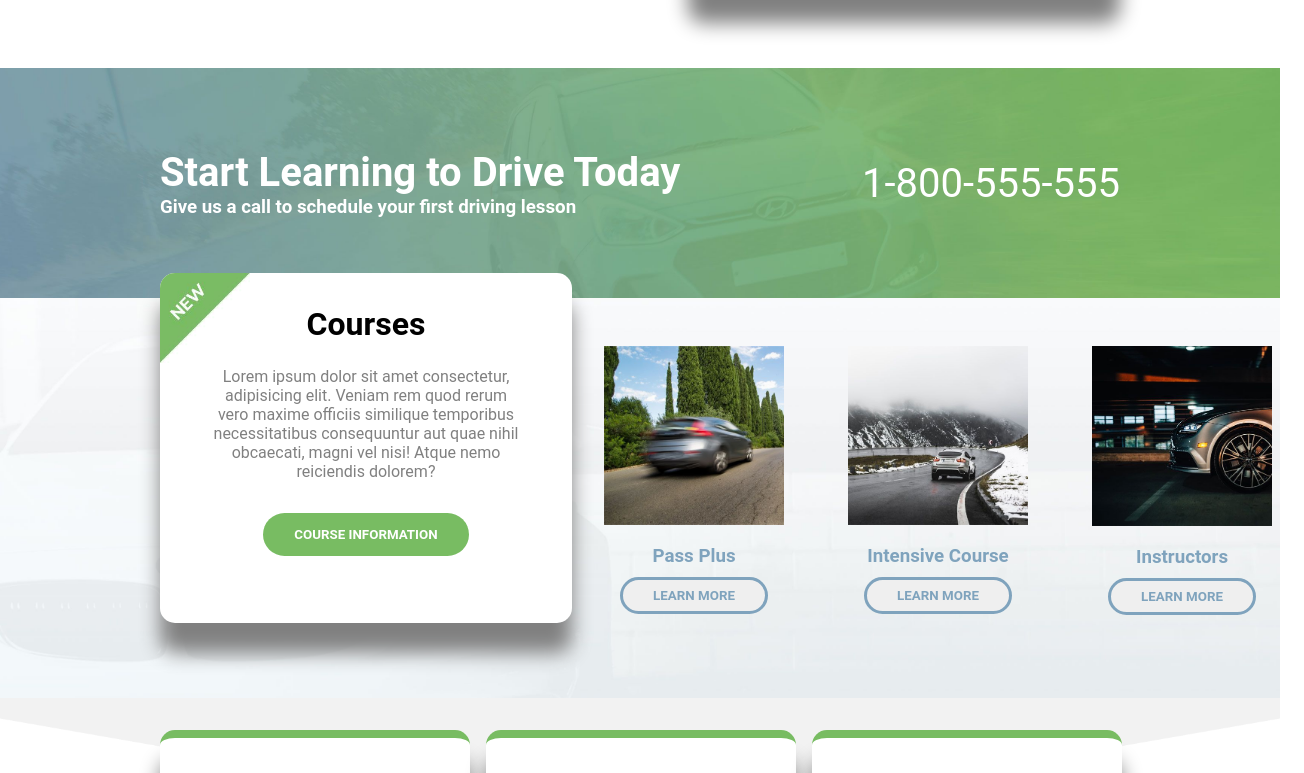
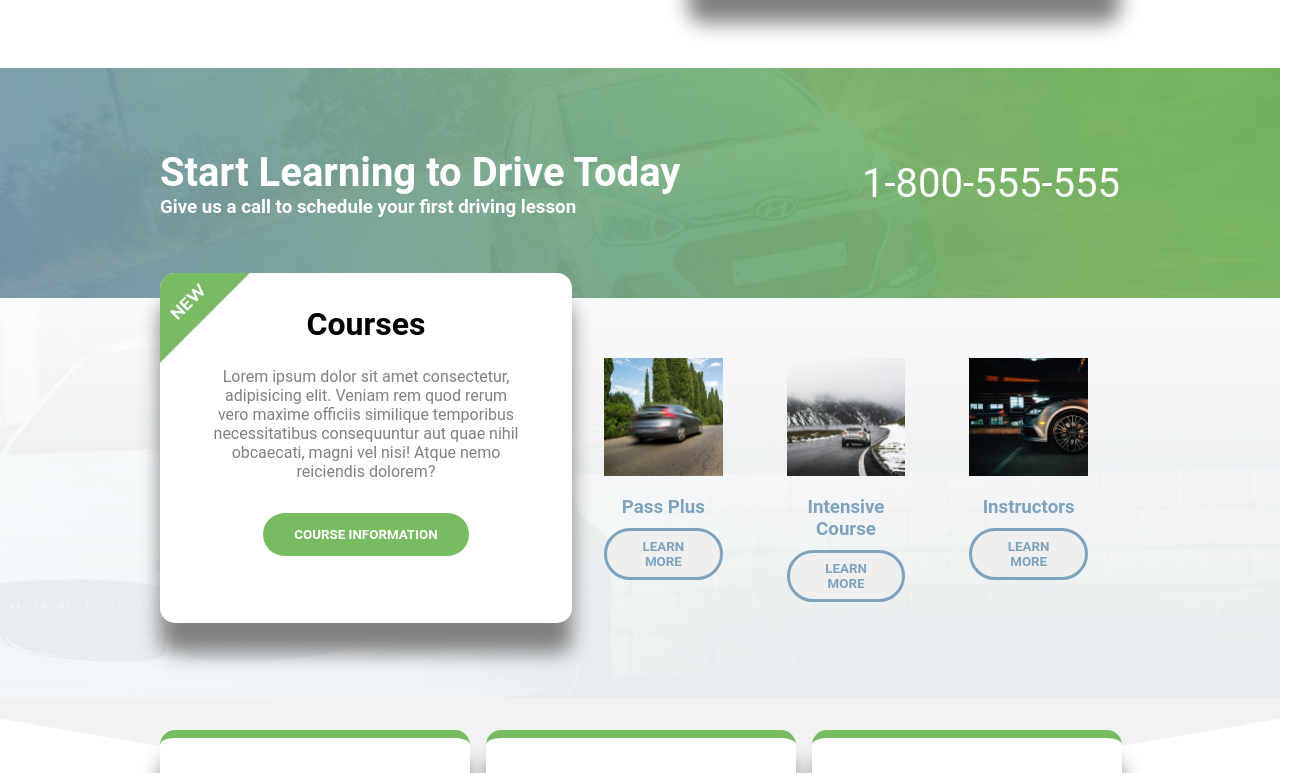
Before and after one commit to SamueleDellaRocca/proj-html-vuejs, a Vue app: page / in a window 1280 px wide. Shown: the part 1132-1905 px from the top of the page, 1304 px wide, since content can reach past the window. Built offline with nearby package versions, Linux system fonts and the light colour scheme.

Commit message:
aggiustamenti width

```diff
--- a/src/components/SectionTre.vue
+++ b/src/components/SectionTre.vue
@@ -132,7 +132,7 @@ export default {
   height: 100%;
   padding-bottom: 100px;
   .sinistra {
-    min-width: 412px;
+    width: 412px;
     height: 350px;
     background-color: white;
     text-align: center;
@@ -180,11 +180,12 @@ export default {
   }
 
   .destra {
+    width: calc(100% - 412px);
     padding-top: 4rem;
     color: hsl(205deg 32% 62%);
     display: flex;
     .carta {
-      width: 180px;
+      width: 33%;
       margin: 2rem;
       text-align: center;
     }
@@ -233,7 +234,7 @@ export default {
   margin-bottom: 12rem;
 }
 .box {
-  width: 412px;
+  width: 33%;
   height: 430px;
   background-color: white;
   text-align: center;
```
